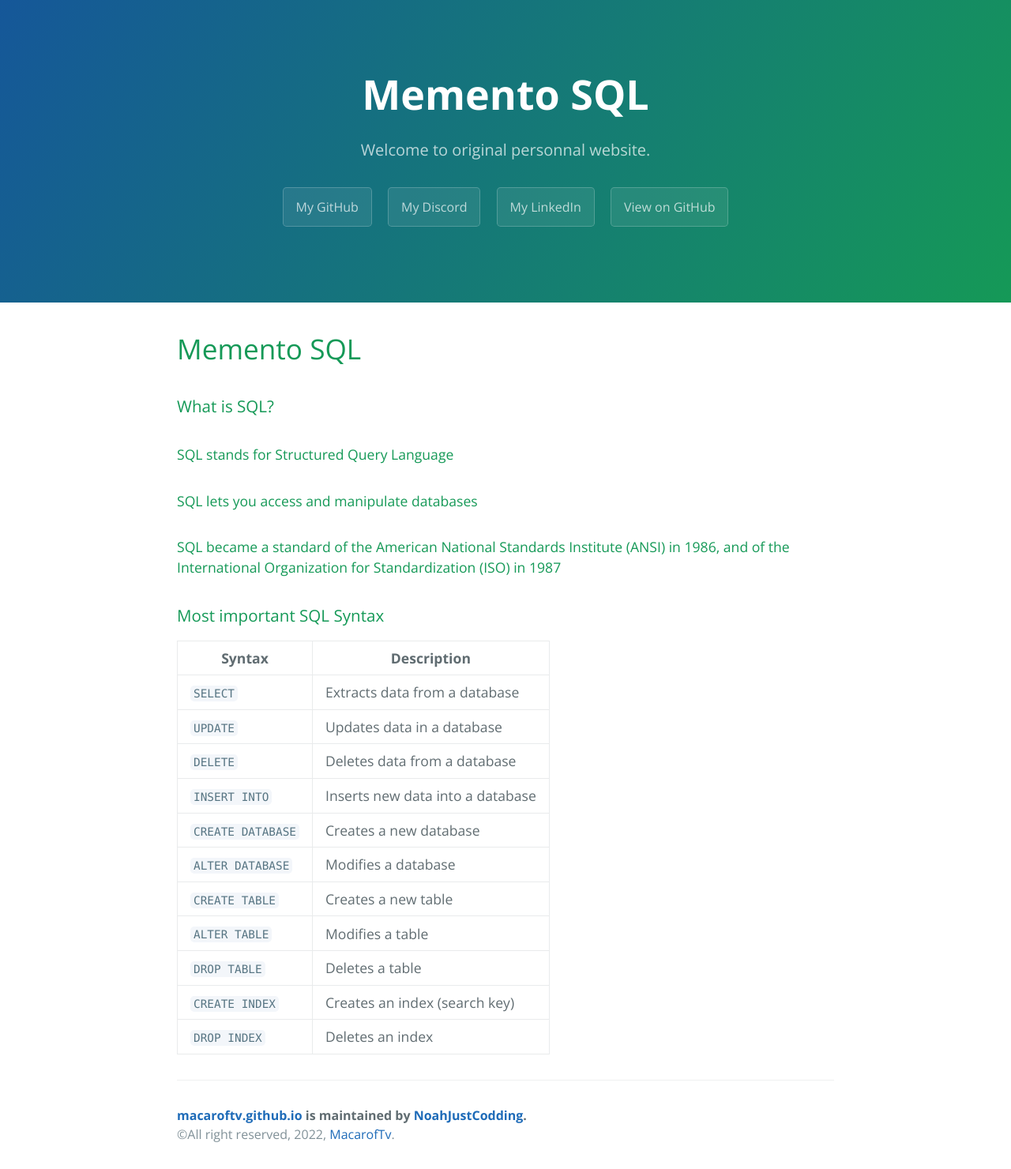
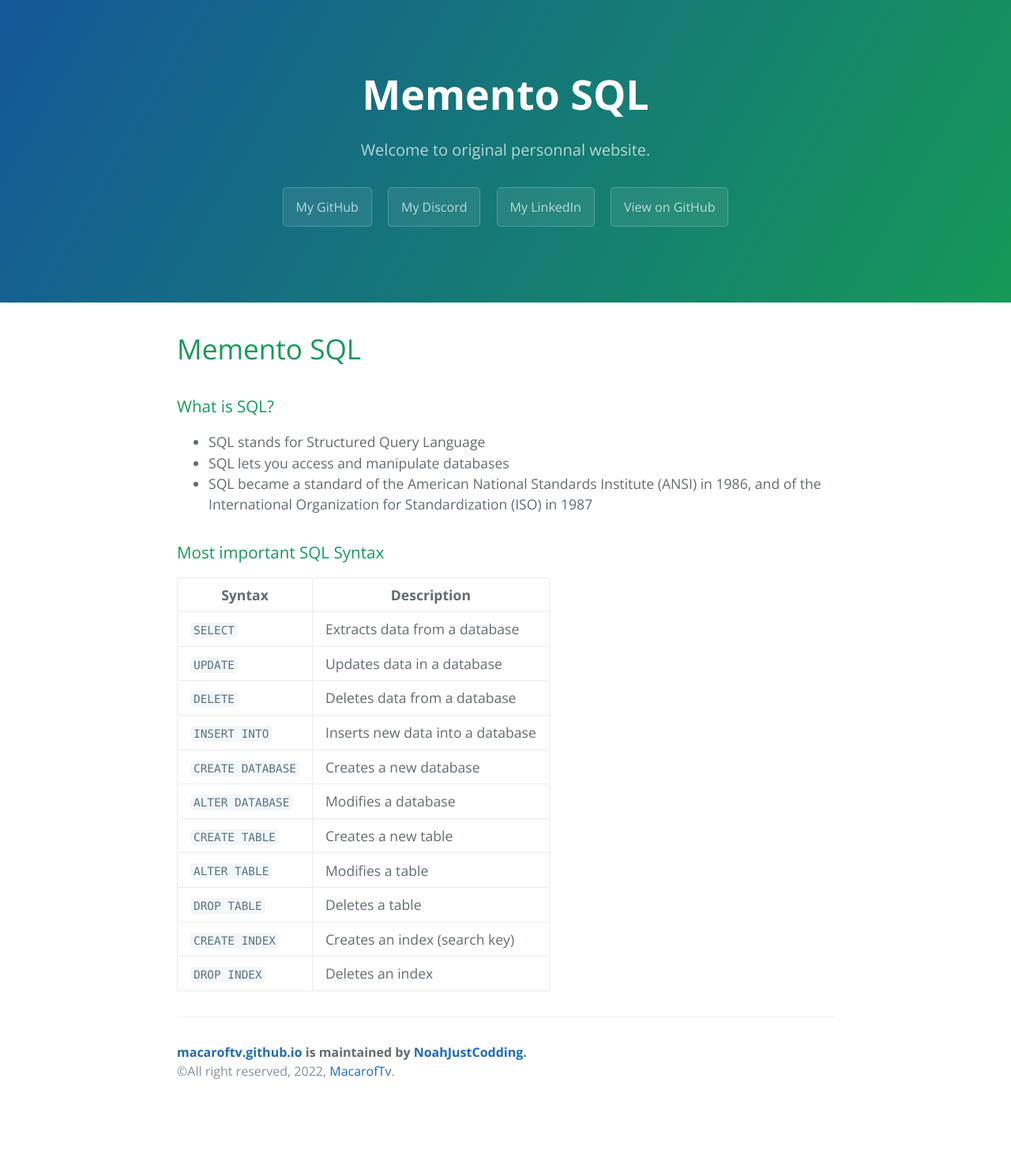
Before and after one commit to NoahJustCodding/macaroftv.github.io, a Jekyll site: the page built from pages/memento-sql.md, in a window 1280 px wide. Shown: the whole page at 79% size. Built offline with Jekyll 4.4.1, drawn with Linux system fonts in a browser that asks for light colours; nearby versions of some CDN libraries; our own code applies the rules of GitHub Pages for plain Markdown files; after the commit the page ends 1400 px from its top, so only the background shows below that.

```diff
--- a/pages/memento-sql.md
+++ b/pages/memento-sql.md
@@ -1,9 +1,9 @@
 # Memento SQL
 
 ### What is SQL?
-#### SQL stands for Structured Query Language
-#### SQL lets you access and manipulate databases
-#### SQL became a standard of the American National Standards Institute (ANSI) in 1986, and of the International Organization for Standardization (ISO) in 1987
+- SQL stands for Structured Query Language
+- SQL lets you access and manipulate databases
+- SQL became a standard of the American National Standards Institute (ANSI) in 1986, and of the International Organization for Standardization (ISO) in 1987
 
 ### Most important SQL Syntax
 
```
